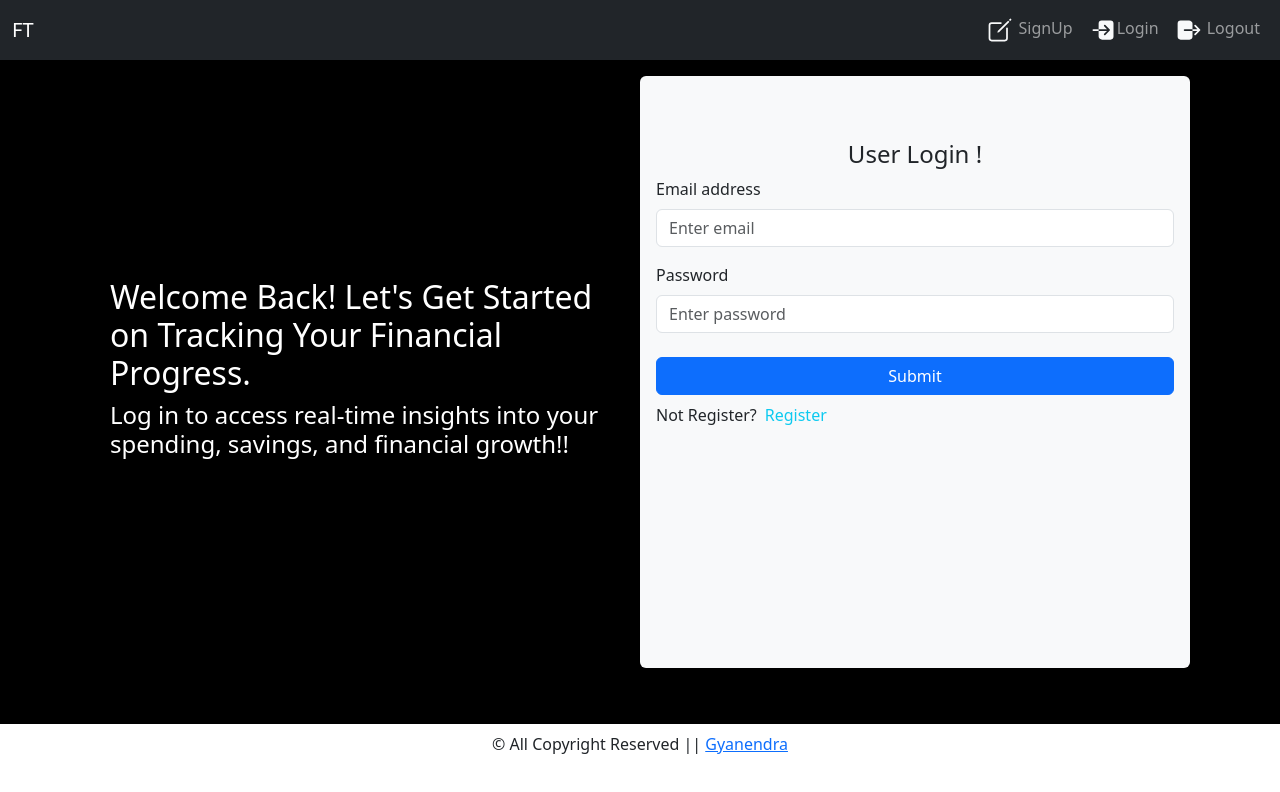
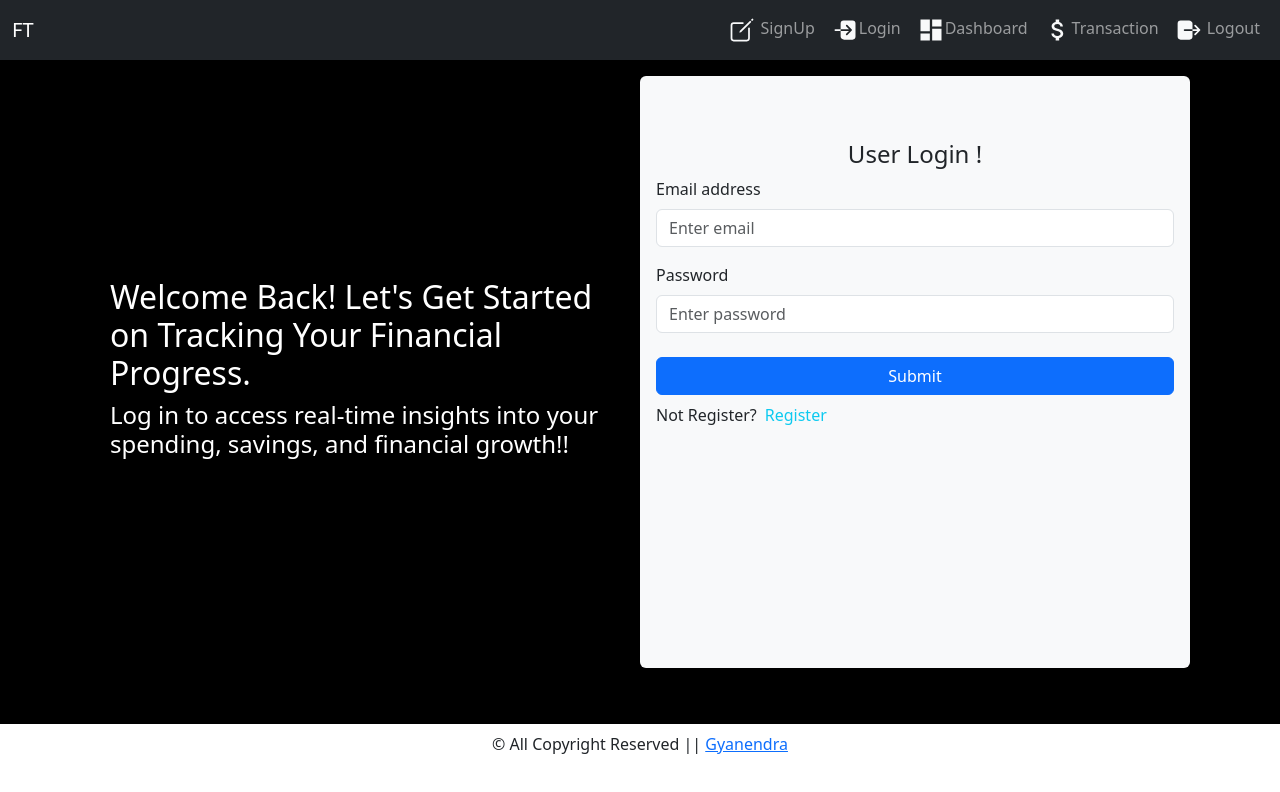
Before and after one commit to gyanendrapoudel/Finance-Tracker-, a React (Vite) app: page / in a window 1280 px wide. Shown: the top 792 px of the page. Built offline with nearby package versions, Linux system fonts and the light colour scheme.

Commit message:
protected routing for dashboard and tranasction

```diff
--- a/src/App.jsx
+++ b/src/App.jsx
@@ -8,6 +8,9 @@ import 'react-toastify/dist/ReactToastify.css'
 import Login from './Pages/Login'
 import SignUp from './Pages/SignUp'
 import Layout from './Pages/Layout'
+import Dashboard from './Pages/Dashboard'
+import Transaction from './Pages/Transaction'
+import Auth from './auth/Auth'
 
 function App() {
 
@@ -15,9 +18,25 @@ function App() {
     <>
       <ToastContainer />
       <Routes>
-        <Route path='/' element={<Layout/>}>
+        <Route path="/" element={<Layout />}>
           <Route index element={<Login />} />
           <Route path="signup" element={<SignUp />} />
+          <Route
+            path="dashboard"
+            element={
+              <Auth>
+                <Dashboard />
+              </Auth>
+            }
+          />
+          <Route
+            path="transaction"
+            element={
+              <Auth>
+                <Transaction />
+              </Auth>
+            }
+          />
         </Route>
       </Routes>
     </>
--- /dev/null
+++ b/src/Pages/Dashboard.jsx
@@ -0,0 +1,9 @@
+import Container from "react-bootstrap/Container"
+import Row from 'react-bootstrap/Row'
+import Col from "react-bootstrap/Col"
+const Dashboard = () => {
+  return (
+    <Container>Dashboard</Container>
+  )
+}
+export default Dashboard
--- /dev/null
+++ b/src/Pages/Transaction.jsx
@@ -0,0 +1,7 @@
+import Container from 'react-bootstrap/Container'
+import Row from 'react-bootstrap/Row'
+import Col from 'react-bootstrap/Col'
+const Transaction = () => {
+  return <Container>Transaction</Container>
+}
+export default Transaction
--- /dev/null
+++ b/src/auth/Auth.jsx
@@ -0,0 +1,7 @@
+import { Navigate, replace } from "react-router-dom"
+
+const Auth = ({children}) => {
+    const isLogged = false
+  return (isLogged? children : Navigate({to:"/", replace}))
+}
+export default Auth
--- a/src/components/Header.jsx
+++ b/src/components/Header.jsx
@@ -10,6 +10,8 @@ import { Link } from 'react-router-dom';
 import { IoLogIn } from 'react-icons/io5'
 import { IoLogOut } from 'react-icons/io5'
 import { IoCreateOutline } from 'react-icons/io5'
+import { MdDashboard } from 'react-icons/md'
+import { MdOutlineAttachMoney } from 'react-icons/md'
 
 const Header=()=> {
   return (
@@ -20,12 +22,21 @@ const Header=()=> {
         <Navbar.Collapse id="basic-navbar-nav">
           <Nav className="ms-auto">
             <Link className="nav-link" to="/signup">
-             < IoCreateOutline className='fs-3 text-light'/> SignUp
+              <IoCreateOutline className="fs-3 text-light" /> SignUp
             </Link>
             <Link className="nav-link" to="/">
               <IoLogIn className="fs-3 text-light" />
               Login
             </Link>
+            <Link className="nav-link" to="/dashboard">
+              <MdDashboard className="fs-3 text-light" />
+              Dashboard
+            </Link>
+            <Link className="nav-link" to="/transaction">
+              <MdOutlineAttachMoney className="fs-3 text-light" />
+              Transaction
+            </Link>
+
             <Link className="nav-link" to="/">
               <IoLogOut className="fs-3 text-light" /> Logout
             </Link>
```
